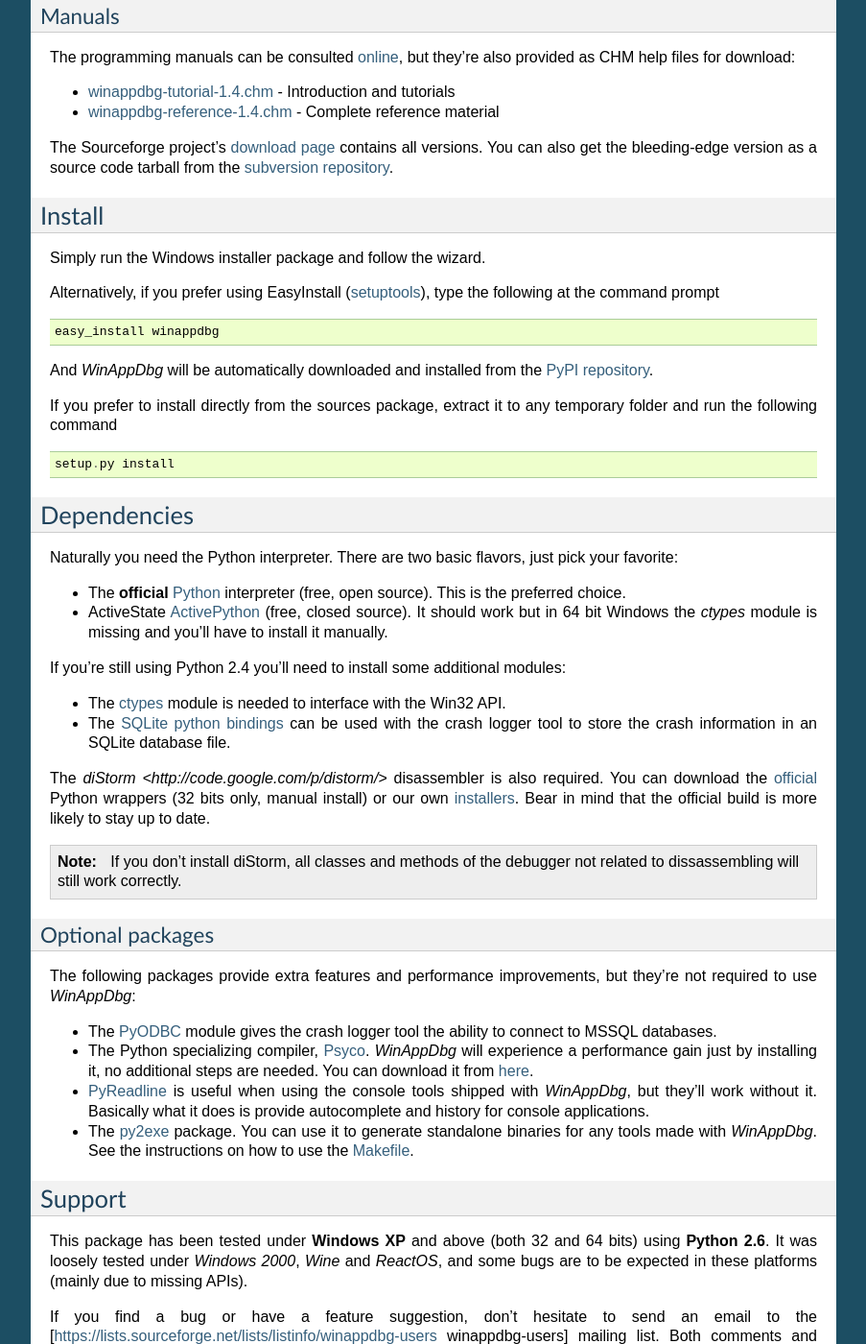
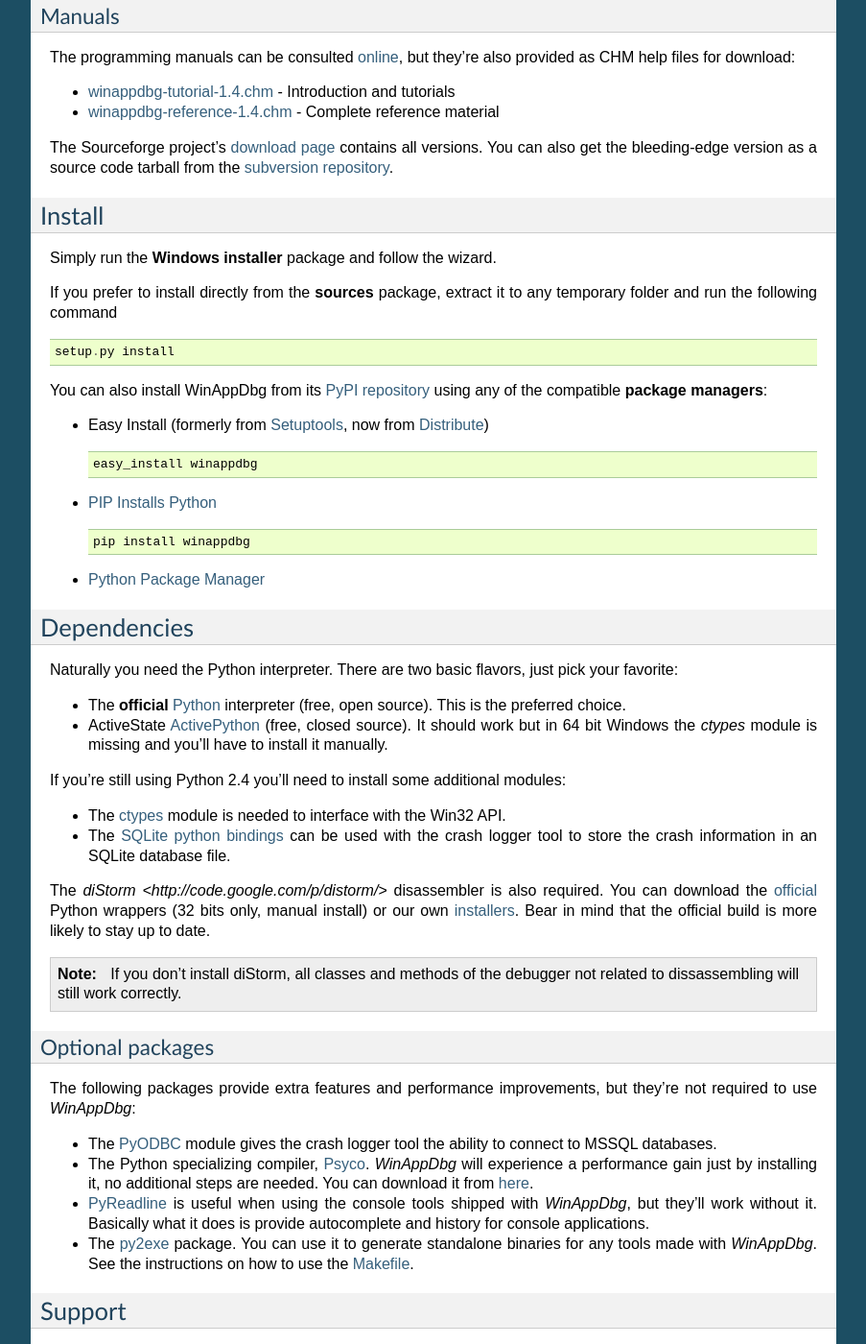
Before and after one commit to MarioVilas/winappdbg, a Sphinx documentation site: the page built from doc/source/GettingStarted.rst, in a window 1280 px wide and 1400 px high, scrolled down 541 px. Shown: the whole window at 96% size, without its empty margins (198-1101 px from the left). Built offline with Sphinx 7.4.7, drawn with Linux system fonts in a browser that asks for light colours; some of the changed text lies outside the part shown.

Commit message:
Updated the main page to show how to install WinAppDbg using other package managers (Easy Install, PIP, Python Package Manager).

```diff
--- a/doc/source/GettingStarted.rst
+++ b/doc/source/GettingStarted.rst
@@ -40,17 +40,23 @@
 Install
 -------
 
-Simply run the Windows installer package and follow the wizard.
+Simply run the **Windows installer** package and follow the wizard.
 
-Alternatively, if you prefer using EasyInstall (`setuptools <http://pypi.python.org/pypi/setuptools>`_), type the following at the command prompt ::
+If you prefer to install directly from the **sources** package, extract it to any temporary folder and run the following command ::
+
+    setup.py install
+
+You can also install WinAppDbg from its `PyPI repository <http://pypi.python.org/pypi/winappdbg/1.3>`_ using any of the compatible **package managers**:
+
+* Easy Install (formerly from `Setuptools <http://pypi.python.org/pypi/setuptools>`_, now from `Distribute <http://packages.python.org/distribute/>`_) ::
 
     easy_install winappdbg
 
-And *WinAppDbg* will be automatically downloaded and installed from the `PyPI repository <http://pypi.python.org/pypi/winappdbg/1.3>`_.
+* `PIP Installs Python <http://www.pip-installer.org/>`_ ::
 
-If you prefer to install directly from the sources package, extract it to any temporary folder and run the following command ::
+    pip install winappdbg
 
-    setup.py install
+* `Python Package Manager <http://sourceforge.net/projects/pythonpkgmgr/>`_
 
 Dependencies
 ------------
@@ -89,7 +95,15 @@
 Support
 -------
 
-This package has been tested under **Windows XP** and above (both 32 and 64 bits) using **Python 2.6**. It was loosely tested under *Windows 2000*, *Wine* and *ReactOS*, and some bugs are to be expected in these platforms (mainly due to missing APIs).
+Minimim requirements:
+* **Windows XP** and above (32 or 64 bits)
+* **Python 2.4** and above
+
+Recommended platform:
+* **Windows XP** (32 bits)
+* **Python 2.6**
+
+It was loosely tested under *Windows 2000*, *Wine* and *ReactOS*, and some bugs and missing features are to be expected in these platforms (mainly due to missing APIs).
 
 If you find a bug or have a feature suggestion, don't hesitate to send an email to the [https://lists.sourceforge.net/lists/listinfo/winappdbg-users winappdbg-users] mailing list. Both comments and complaints are welcome! :)
 
@@ -140,7 +154,7 @@
     +----------------------------------------+----------------+-----------------------------------------------------------+
     | Intel x86 (32 bits) and compatible     | **full**       |                                                           |
     +----------------------------------------+----------------+-----------------------------------------------------------+
-    | Intel x86_x64 (64 bits) and compatible | *partial*      | (function hooks are not yet implemented)                      |
+    | Intel x86_x64 (64 bits) and compatible | *partial*      | (function hooks are not yet implemented)                  |
     +----------------------------------------+----------------+-----------------------------------------------------------+
     | Intel IA64 (Itanium)                   | *experimental* | (no actual Itanium system to test it on, help is needed!) |
     +----------------------------------------+----------------+-----------------------------------------------------------+
```
